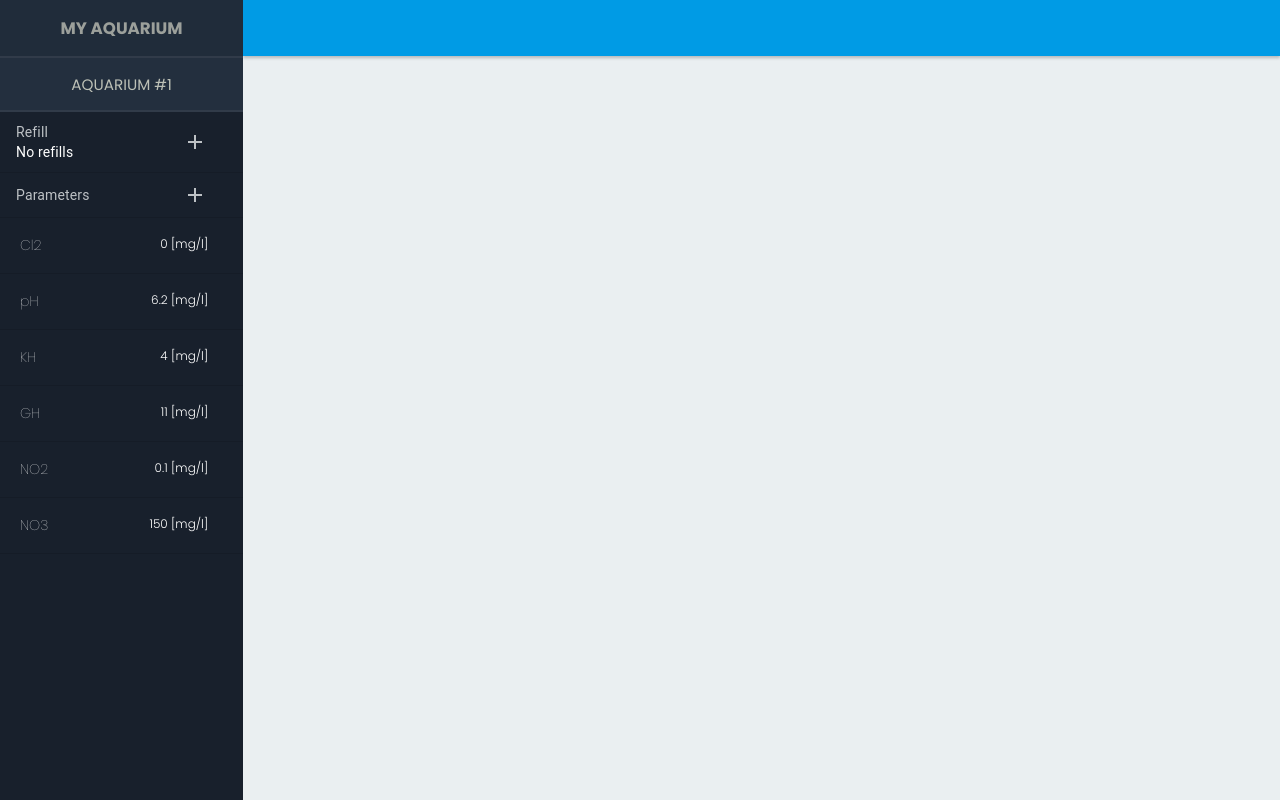
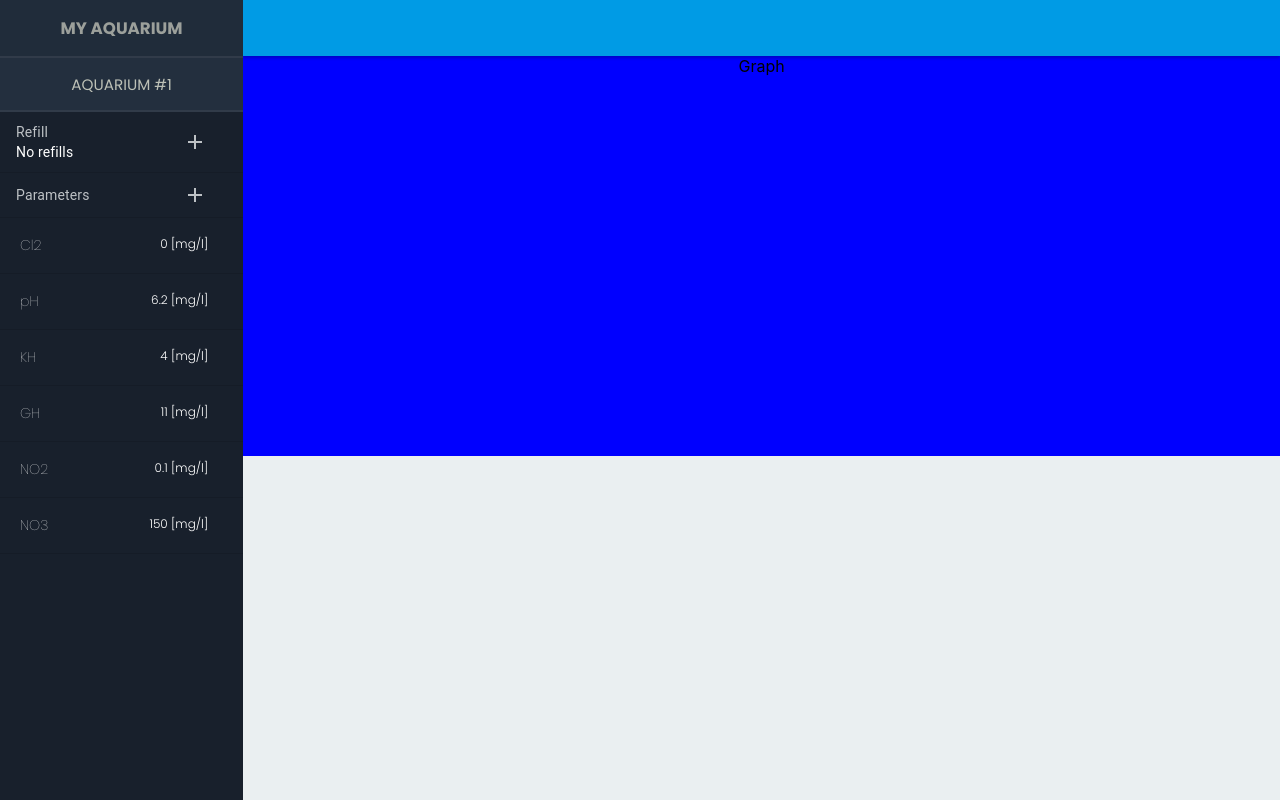
Before and after one commit to jimmeryn/my-aquarium-app, a React (Create React App) app: page /aquarium/0 in a window 1280 px wide. Built offline with nearby package versions, Linux system fonts and the light colour scheme.

Commit message:
Graph styling

```diff
--- a/src/components/pages/AquariumPage.tsx
+++ b/src/components/pages/AquariumPage.tsx
@@ -9,6 +9,7 @@ import { AquariumTitleButton } from "components/buttons/AquariumTitleButton";
 import { Param } from "models";
 import AddRefillButton from "features/param/AddRefillButton";
 import AddParamsButton from "features/param/AddParamsButton";
+import Graph from "features/graph/Graph";
 
 const AquariumPage: React.FunctionComponent<{
   name: string;
@@ -26,6 +27,7 @@ const AquariumPage: React.FunctionComponent<{
     </Menu>
     <PageContent>
       <Navbar className="navbar" />
+      <Graph />
     </PageContent>
   </Page>
 );
--- /dev/null
+++ b/src/features/graph/Graph.module.css
@@ -0,0 +1,5 @@
+.graph {
+  width: 100%;
+  height: 50%;
+  background-color: blue;
+}
--- a/src/features/graph/Graph.tsx
+++ b/src/features/graph/Graph.tsx
@@ -1,5 +1,8 @@
 import React from "react";
+import styles from "./Graph.module.css";
 
-const Graph = () => <div>Graph</div>;
+const Graph: React.FunctionComponent = () => (
+  <div className={styles.graph}>Graph</div>
+);
 
 export default Graph;
```
